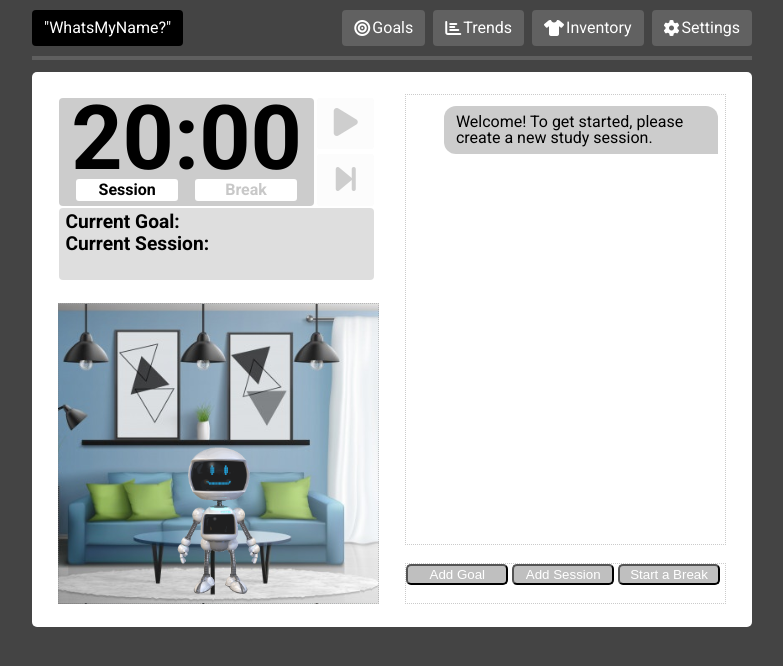
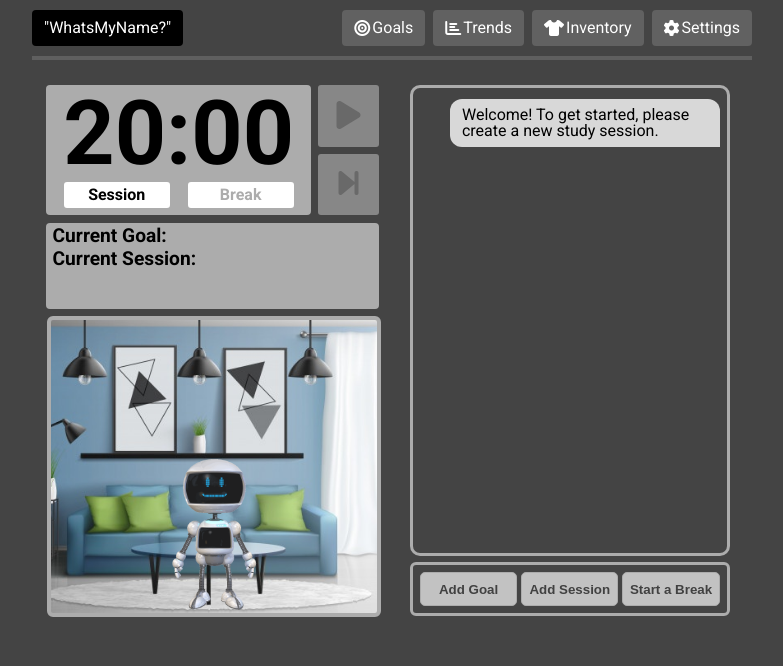
Before and after one commit to TAR2D/Project-3020.github.io, a plain HTML site: page index.html in a window 1280 px wide. Shown: the whole page, without its empty margins (248-1031 px from the left). Drawn offline with nearby package versions, Linux system fonts and the light colour scheme; some packages are replaced by stand-ins of ours; a script that the page names is missing.

Commit message:
Update style.css

```diff
--- a/style.css
+++ b/style.css
@@ -77,7 +77,7 @@ a:visited {
     --bg-sectionB: rgb(97, 97, 97);
     --c-sectionB: white;
 
-    --bg-mainMenu: white;
+    --bg-mainMenu: transparent;
     --b-mainMenu: transparent;
 
     --c-button: rgba(128, 128, 128, 0.5);
@@ -99,11 +99,13 @@ a:visited {
 
 body {
     /* Centring the elements */
-    max-width: 80%;
+    max-width: 90%;
     margin: 0 auto;
     color: white;
     background-color: var(--bg-background);
 }
+
+/* NAVIGATION BAR STYLING */
 
 .navBar {
     /* maximum height of NavBar */
@@ -189,6 +191,8 @@ body {
     flex-direction: row;
 }
 
+/* MAIN ITEMS STYLING */
+
 main {
     /* maximum height of main */
     height: 590px;
@@ -225,19 +229,31 @@ main {
 
     display: flex;
     flex-wrap: wrap;
+    align-content: space-evenly;
     justify-content: space-evenly;
-    align-content: space-evenly;
 }
 
-/* chat box (within right box) */
-.chatBox {
-    width: 90%;
-    height: 82.5%;
-    border: 1px dotted rgba(128, 128, 128, 0.4);
-	margin-right: 2.5%;
-	overflow-y: scroll;
-    padding: 2%;
-}
+/* width */
+::-webkit-scrollbar {
+    width: 10px;
+  }
+
+  /* Track */
+  ::-webkit-scrollbar-track {
+    border-radius: 10px;
+  }
+
+  /* Handle */
+  ::-webkit-scrollbar-thumb {
+    background: whitesmoke;
+    border-radius: 5px;
+  }
+
+  /* Handle on hover */
+  ::-webkit-scrollbar-thumb:hover {
+    background: whitesmoke;
+  }
+
 
 .chatBox__msgBox {
     float: right;
@@ -273,16 +289,24 @@ main {
     margin-top: 5px;
 } */
 
+/* chat box (within right box) */
+.chatBox {
+    margin-top: 1%;
+    width: 90%;
+    height: 86%;
+    border: 3px solid rgb(172, 172, 172);
+	overflow-y: scroll;
+    padding: 2%;
+    border-radius: 10px;
+}
 
 .buttonsBox {
+    border:3px solid rgb(172, 172, 172);
+    padding: 2%;
+    border-radius: 6px;
     width: 90%;
-    height: 7.5%;
-	margin-right: 2.5%;
-    border: 1px dotted rgba(128, 128, 128, 0.4);
-}
-
-.timerBox, .companionBox {
-    margin-left: 2.5%;
+    height: 10%;
+    /* background-color: rgb(238, 238, 238); */
 }
 
 /* These are our chat bubbles - they appear when you click any of the chat input buttons.
@@ -371,13 +395,19 @@ main {
     background-color: var(--c-buttonHover);
 }
 
+.btn-group {
+    height: 100%;
+}
+
 .btn-group button {
     cursor: pointer;
-    height: 80%;
-    width: 32%;
-    background-color: var(--c-button);
+    height: 100%;
+    width: 32.4%;
+    background-color: rgb(194, 194, 194);
+    border: 1.5px solid rgb(172, 172, 172);
     border-radius: 5px;
-    color: var(--c-buttonText);
+    color: rgb(65, 65, 65);
+    font-weight: bold;
     cursor: pointer; /* Pointer/hand icon */
 }
 
@@ -390,7 +420,8 @@ main {
 
 /* Add a background color on hover */
 .btn-group button:hover {
-    background-color: var(--c-buttonHover);
+    background-color: rgb(220, 220, 220);
+    color: rgb(65, 65, 65);
 }
 
 /* Clear floats (clearfix hack) */
@@ -412,12 +443,14 @@ button:disabled {
 
 /* left box */
 .timerBox {
-    width: 90%;
-    height: 35%;
+    width: 95%;
+    height: 42%;
 
     /* Alignment of timer in centre */
     display: flex;
     flex-wrap: wrap;
+
+    font-family: var(--ff-TimerFont);
 
    /* border: 1px dotted var(--b-TimerBox);*/
     border: 1px dotted transparent;
@@ -427,10 +460,11 @@ button:disabled {
 
 #timer {
     color: black;
-    width: 80%;
+    width: 79%;
     height: 57%;
-    margin-top: 1%;
-    background-color: rgba(128, 128, 128, 0.4);
+    margin-top: 0.9%;
+    margin-right: 1%;
+    background-color: rgb(172, 172, 172);
     border-radius: 4px;
 }
 
@@ -480,7 +514,7 @@ button:disabled {
 .TSSoverlay, .TBSoverlay {
     width:0%;
     height: 100%;
-    background-color: rgba(128, 128, 128, 0.466);
+    background-color: rgb(172, 172, 172);
 }
 
 .timerSessionState h2{
@@ -491,7 +525,7 @@ button:disabled {
 
 .timerBreakState h2 {
     font-size: 1em;
-    color: var(--b-navigationBar);
+    color: rgb(172, 172, 172);
 }
 
 .timerBtngrp {
@@ -510,6 +544,7 @@ button:disabled {
     font-size: 2em;
     border-radius: 3px;
     border: transparent;
+    background-color: rgb(172, 172, 172);
 }
 
 #startStop:hover , #skip:hover{
@@ -519,8 +554,8 @@ button:disabled {
 .timerContent {
     width: 99%;
     height: 38%;
-    margin-bottom: 2%;
-    background-color: rgba(128, 128, 128, 0.26);
+    margin-top: 1%;
+    background-color: rgb(172, 172, 172);
     border-radius: 4px;
 }
 
@@ -537,16 +572,16 @@ button:disabled {
 }
 
 .companionBox {
-    width: 90%;
+    width: 94%;
     height: 55%;
-
+    border: 4px solid rgb(172, 172, 172);
+    border-radius: 6px;
     /* Alignment of companion in centre */
     display: flex;
     align-items: center;
     justify-content: center;
     object-fit: contain;
 
-    border: 1px dotted rgba(128, 128, 128, 0.4);
     background-image: url(images/companion-bg.jpg);
     background-position: center;
     background-size: cover;
@@ -1203,16 +1238,16 @@ h5 {
     border-top-left-radius: 15px;
     border-top-right-radius: 15px;
     border-bottom-right-radius: 15px;
-    background-color: rgba(128, 128, 128, 0.2);
+    background-color: rgb(240, 240, 240);
     font-family: var(--ff-TimerFont);
     font-weight: bold;
 }
 
 .chatBox__createGoal label, .chatBox__startSession label, .chatBox__break label{
-    color: rgba(0, 0, 0, 0.6);
+    color: rgba(0, 0, 0, 0.8);
 }
 
-.goalFormTitle .sessionFormTitle{
+.goalFormTitle, .sessionFormTitle{
     display: flex;
     width: 100%;
     height: 28.5%;
@@ -1220,6 +1255,10 @@ h5 {
     justify-content: space-evenly;
     border-bottom: 1px solid rgba(128, 128, 128, 0.4);
     padding-bottom: 8px;
+}
+
+.goalFormTitle {
+    height: 24%;
 }
 
 .goalFormDuration {
@@ -1241,7 +1280,7 @@ h5 {
     height: 100%;
 }
 
-.goalFormTitle input , .goalFormTitle input{
+.goalFormTitle input , .sessionFormTitle input{
     font-family: var(--ff-TimerFont);
     font-weight: bold;
     color: rgba(0, 0, 0, 0.6);
@@ -1380,7 +1419,7 @@ h5 {
 
 .chatBox p {
     margin: 4px 0;
-    background-color: rgba(128, 128, 128, 0.4);;
+    background-color: rgb(216, 216, 216);
     width: fit-content;
     padding: 8px 12px;
     border-top-left-radius: 12px;
```
